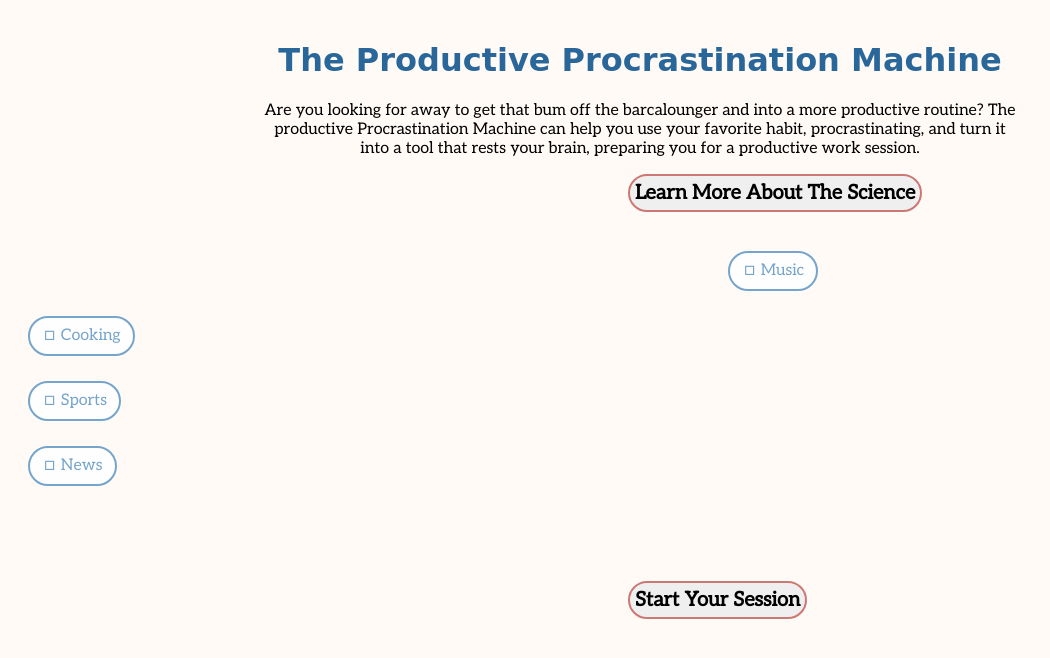
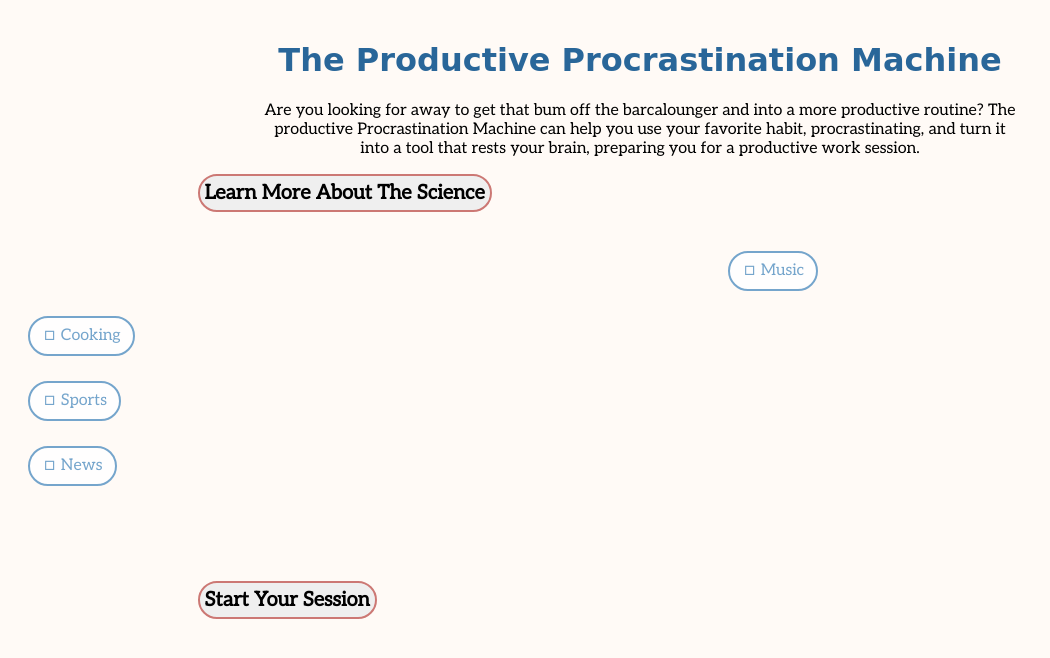
Before and after one commit to averma1/ProductiveProcrastination, a Flask app: page / in a window 1280 px wide; the page is wider, and only the part inside the window is pictured. Shown: the part 49-707 px from the top of that part, without its empty margins (0-1050 px from the left). Run offline with Flask 2, Linux system fonts and the light colour scheme; some libraries are stand-ins or nearby versions; some web fonts are replaced.

Commit message:
changed some styles

```diff
--- a/app/static/styles.css
+++ b/app/static/styles.css
@@ -136,25 +136,11 @@ input[type="submit"] {
   padding: 5px;
   font-family: 'Aleo', serif;
   cursor: pointer;
-  text-align: center;
-  margin-left: 620px;
-  margin-right: 620px; }
+  text-align: center; }
 
-.bottom-submit {
-  border-radius: 25px;
-  border: 2px solid #CC7874;
-  font-style: normal;
-  font-variant: normal;
-  text-rendering: auto;
-  -webkit-font-smoothing: antialiased;
-  font-weight: 900;
-  font-size: 20px;
-  padding: 5px;
-  font-family: 'Aleo', serif;
-  cursor: pointer;
-  text-align: center;
-  margin-left: 650px;
-  margin-right: 620px; }
+.button-center {
+  margin: auto;
+  width: 70%; }
 
 .form-text {
   text-align: center;
@@ -162,7 +148,7 @@ input[type="submit"] {
 
 .leftBox {
   position: absolute;
-  left: 400px;
+  left: 100px;
   width: 200px;
   border: 5px solid #FF876B;
   border-radius: 25px;
@@ -175,7 +161,7 @@ input[type="submit"] {
 
 .rightBox {
   position: absolute;
-  right: 200px;
+  right: 100px;
   width: 415px;
   border: 5px solid #FF876B;
   border-radius: 25px;
@@ -184,7 +170,7 @@ input[type="submit"] {
 .leftTopSection {
   position: absolute;
   width: 500px;
-  padding-right: 25px; }
+  padding-right: 20px; }
 
 img {
   width: 400px;
--- a/app/static/styles.scss
+++ b/app/static/styles.scss
@@ -159,24 +159,10 @@ input[type="submit"]{
     font-family: 'Aleo', serif;
     cursor: pointer;
     text-align: center;
-    margin-left: 620px;
-    margin-right: 620px;
 }
-.bottom-submit{
-    border-radius: 25px;
-    border: 2px solid $soft-orange;
-    font-style: normal;
-    font-variant: normal;
-    text-rendering: auto;
-    -webkit-font-smoothing: antialiased;
-    font-weight: 900;
-    font-size: 20px;
-    padding: 5px;
-    font-family: 'Aleo', serif;
-    cursor: pointer;
-    text-align: center;
-    margin-left: 650px;
-    margin-right: 620px;
+.button-center{
+    margin: auto;
+    width: 70%;
 }
 
 .form-text{
@@ -187,7 +173,7 @@ input[type="submit"]{
 //Science Pg
 .leftBox {
     position: absolute;
-    left: 400px;
+    left: 100px;
     width: 200px;
     border: 5px solid $bright-orange;
     border-radius: 25px;
@@ -203,7 +189,7 @@ input[type="submit"]{
 
   .rightBox{
     position: absolute;
-    right: 200px;
+    right: 100px;
     width: 415px;
     border: 5px solid $bright-orange;
     border-radius: 25px;
@@ -213,7 +199,7 @@ input[type="submit"]{
   .leftTopSection{
     position: absolute;
     width: 500px;
-    padding-right: 25px;
+    padding-right: 20px;
   }
 
   img{
--- a/app/templates/index.html
+++ b/app/templates/index.html
@@ -6,10 +6,11 @@
 <h1 class="title">The Productive Procrastination Machine</h1>
 <p class="descriptions"> Are you looking for away to get that bum off the barcalounger and into a more productive routine? The productive Procrastination Machine can help you use your favorite habit, procrastinating, and turn it into a tool that rests your brain, preparing you for a productive work session. </p>
 
-<form action="/goToSciencePage" name="go-science">
-     <input type="submit" value="Learn More About The Science">
- </form>
-
+<div class="button-center">
+  <form action="/goToSciencePage" name="go-science">
+      <input type="submit" value="Learn More About The Science">
+  </form>
+</div>
 
 <form action="/goToSetupPage">
   <ul class="checkboxes">
@@ -31,7 +32,9 @@
     </li>
   </ul>
 </br>
-  <input type="submit" value="Start Your Session" class="bottom-submit">
+<div class="button-center">
+  <input type="submit" value="Start Your Session">
+</div>
 </form>
 
 <!--<div class="container">-->
```
